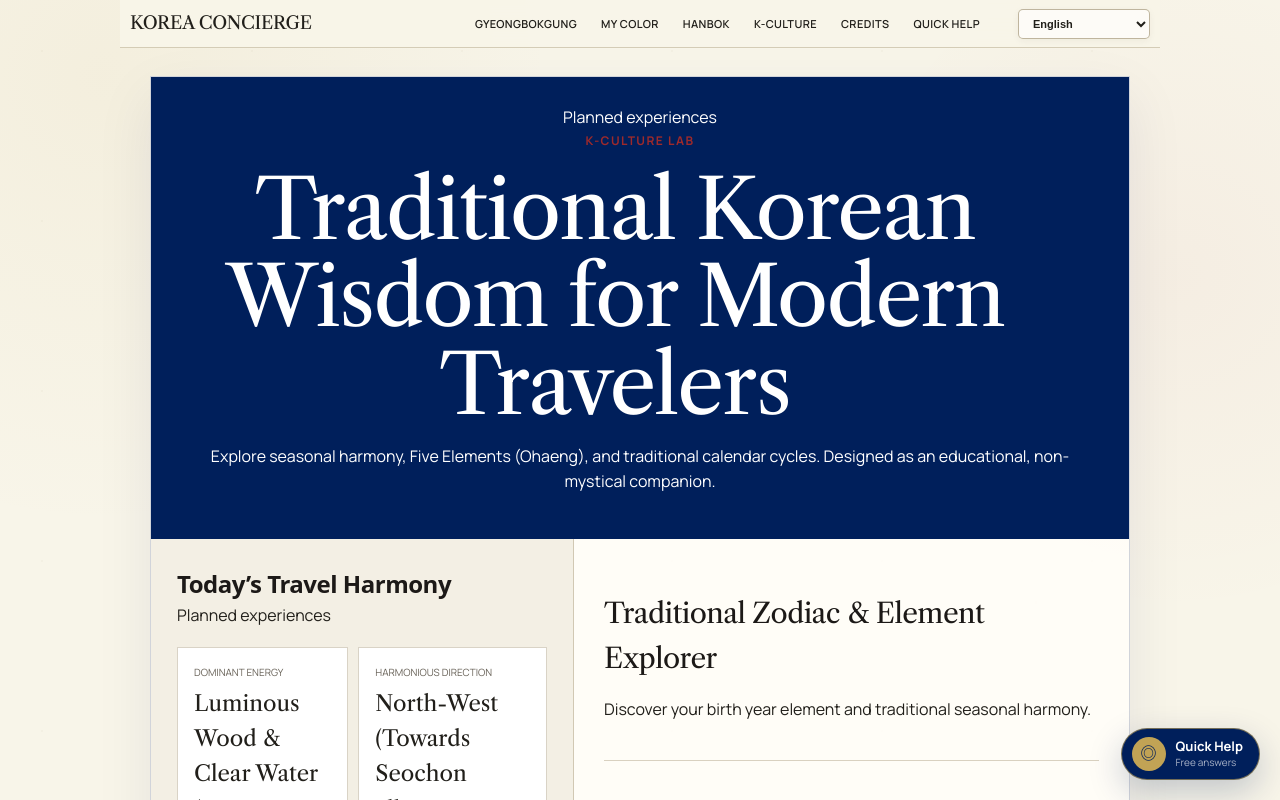
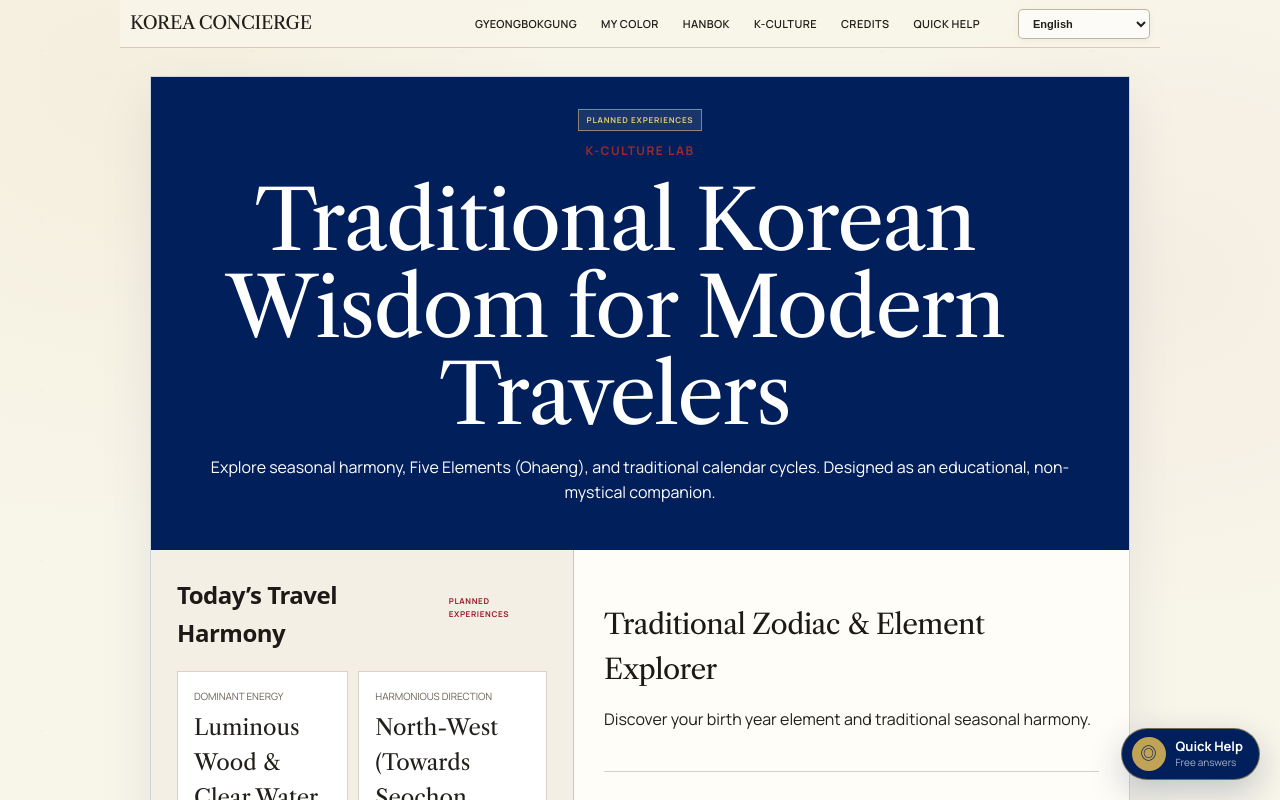
Before and after one commit to lgkangno1-svg/Kang-s-brain, a Next.js app in the folder projects/korea-avocadoss/: page /en/culture in a window 1280 px wide. Shown: the top 800 px of the page. Built offline with nearby package versions, Linux system fonts and the light colour scheme.

Commit message:
style(korea): label preview-only Culture data in Stitch UI

```diff
--- a/projects/korea-avocadoss/src/app/[locale]/layout.tsx
+++ b/projects/korea-avocadoss/src/app/[locale]/layout.tsx
@@ -12,6 +12,7 @@ import '../globals.css';
 import '../locale-overflow.css';
 import '../stitch-premium.css';
 import '../stitch-feature-polish.css';
+import '../stitch-trust.css';
 
 export const metadata: Metadata = {
   metadataBase: new URL('https://korea.avocadoss.co.kr'),
--- /dev/null
+++ b/projects/korea-avocadoss/src/app/stitch-trust.css
@@ -0,0 +1,28 @@
+.stitchPreviewBadge {
+  display: inline-flex;
+  align-items: center;
+  min-height: 22px;
+  padding: 0 8px;
+  margin-bottom: 10px;
+  border: 1px solid rgba(226,201,118,.55);
+  background: rgba(248,245,233,.1);
+  color: #e2c976;
+  font-size: 8px;
+  font-weight: 700;
+  letter-spacing: .1em;
+  text-transform: uppercase;
+}
+.stitchPreviewRow {
+  display: flex;
+  align-items: baseline;
+  justify-content: space-between;
+  gap: 12px;
+}
+.stitchPreviewRow h2 { margin: 0; }
+.stitchPreviewRow span {
+  color: var(--kc-crimson);
+  font-size: 8px;
+  font-weight: 700;
+  letter-spacing: .08em;
+  text-transform: uppercase;
+}
```
